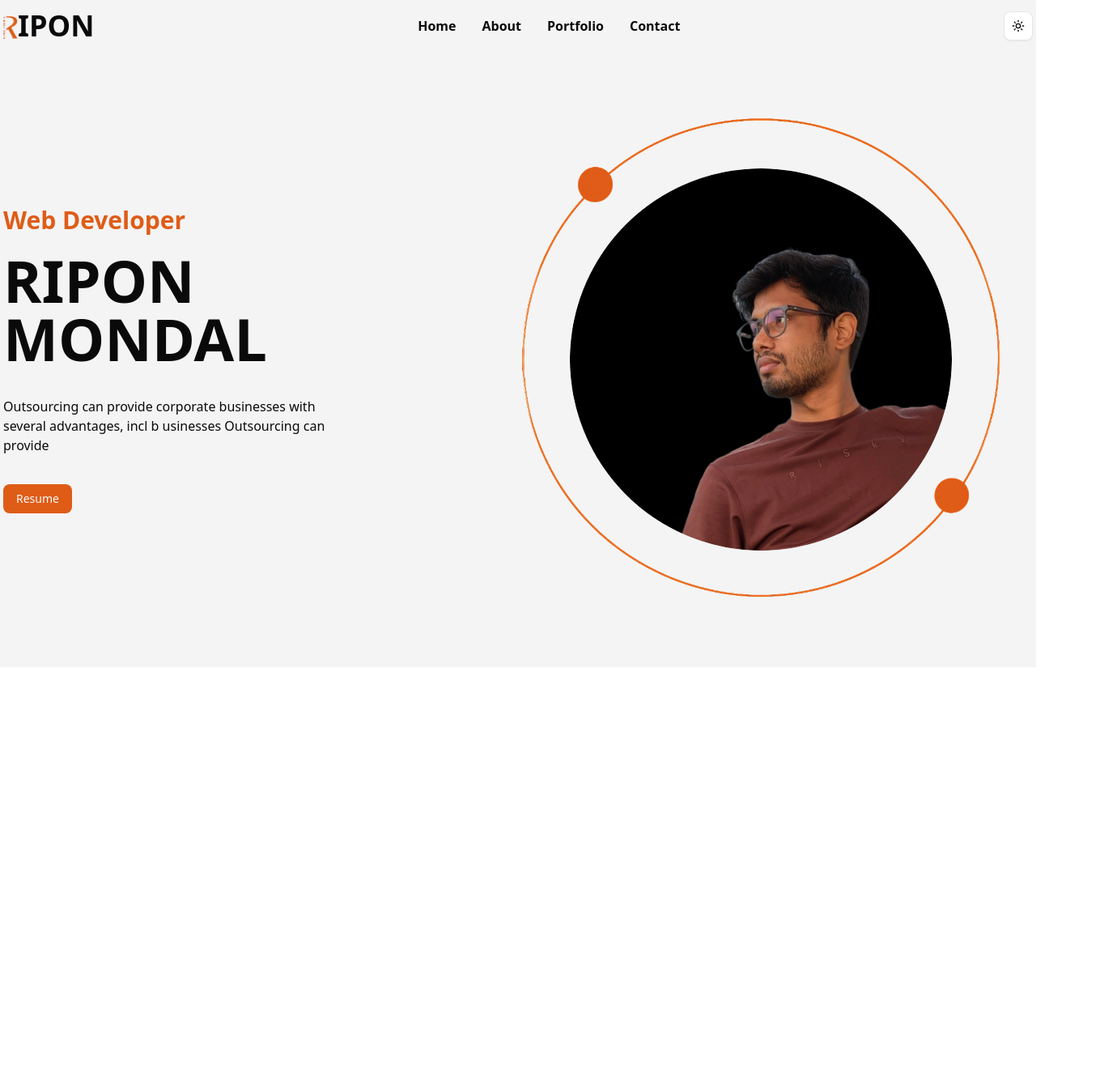
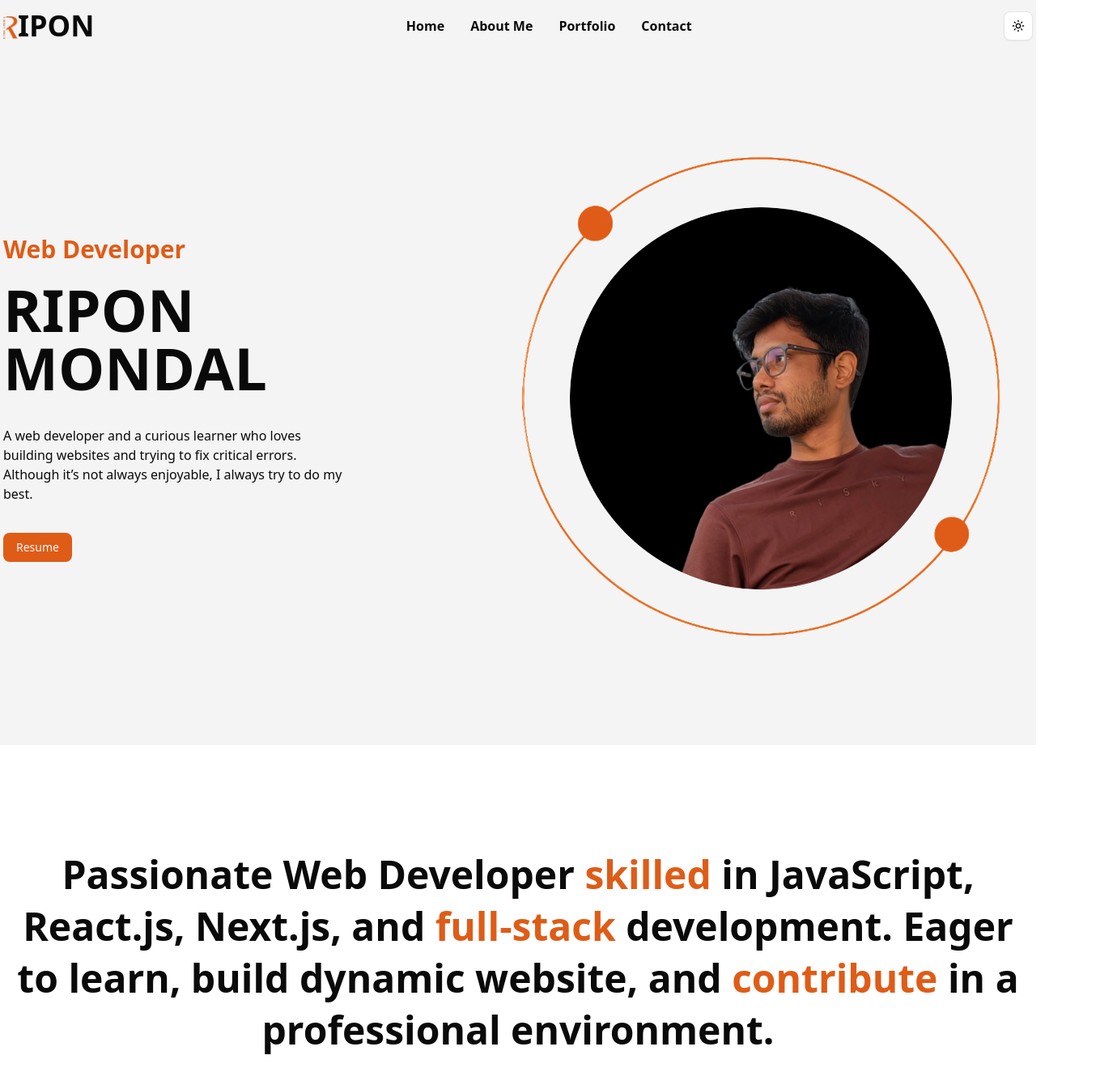
Before and after one commit to riponmondalbd/portfolio, a Next.js app: page / in a window 1280 px wide. Shown: the top 1340 px of the page at 81% size, 1359 px wide, since content can reach past the window. Before the commit the page ends 824 px from the top, so only its background shows below. Built offline with nearby package versions, Linux system fonts and the light colour scheme; what tailwindcss-animated would draw is missing.

Commit message:
navbar easy scroll after click, add banner content,about me top section also responsive

```diff
--- a/src/app/layout.tsx
+++ b/src/app/layout.tsx
@@ -25,7 +25,7 @@ export default function RootLayout({
   children: React.ReactNode;
 }>) {
   return (
-    <html lang="en" suppressHydrationWarning>
+    <html lang="en" suppressHydrationWarning className="scroll-smooth">
       <body
         className={`${geistSans.variable} ${geistMono.variable} antialiased`}
       >
@@ -36,7 +36,7 @@ export default function RootLayout({
           disableTransitionOnChange
         >
           <Navbar />
-          <main>{children}</main>
+          <main className="scroll-smooth">{children}</main>
         </ThemeProvider>
       </body>
     </html>
--- a/src/app/page.tsx
+++ b/src/app/page.tsx
@@ -1,9 +1,11 @@
+import AboutMe from "@/components/AboutMe/AboutMe";
 import BannerSection from "@/components/Banner/Banner";
 
 export default function Home() {
   return (
     <div>
       <BannerSection />
+      <AboutMe />
     </div>
   );
 }
--- /dev/null
+++ b/src/components/AboutMe/AboutMe.tsx
@@ -0,0 +1,20 @@
+export default function AboutMe() {
+  return (
+    <div
+      id="about"
+      className="max-w-7xl mx-auto scroll-mt-20  duration-1000 px-1"
+    >
+      <div>
+        <h1 className="text-center py-10 md:py-32 text-4xl md:text-5xl font-semibold md:leading-16 ">
+          Passionate Web Developer{" "}
+          <span className="text-[#DF5C17]">skilled</span> in JavaScript,
+          React.js, Next.js, and{" "}
+          <span className="text-[#DF5C17]">full-stack</span> development. Eager
+          to learn, build dynamic website, and{" "}
+          <span className="text-[#DF5C17]">contribute</span> in a professional
+          environment.
+        </h1>
+      </div>
+    </div>
+  );
+}
--- a/src/components/Banner/Banner.tsx
+++ b/src/components/Banner/Banner.tsx
@@ -7,7 +7,7 @@ import { Button } from "../ui/button";
 export default function BannerSection() {
   return (
     <div className="bg-[#f4f4f4] dark:bg-black">
-      <div className="max-w-7xl mx-auto px-1 py-10 md:py-20">
+      <div className="max-w-7xl mx-auto px-1 py-10 md:py-32">
         <div className="flex flex-col-reverse md:flex-row items-center justify-between">
           {/* left side content */}
           <div className="w-full space-y-5 text-center md:text-left">
@@ -16,8 +16,9 @@ export default function BannerSection() {
               Ripon <br /> Mondal
             </h1>
             <p className="xl:w-2/3 py-4">
-              Outsourcing can provide corporate businesses with several
-              advantages, incl b usinesses Outsourcing can provide
+              A web developer and a curious learner who loves building websites
+              and trying to fix critical errors. Although it’s not always
+              enjoyable, I always try to do my best.
             </p>
             <Link
               href={
@@ -37,7 +38,7 @@ export default function BannerSection() {
               height={600}
               src={RoundedImage}
               alt="rounded background"
-              className="animate-spin hidden xl:block animate-infinite animate-duration-[35000ms]"
+              className="animate-spin hidden xl:block animate-infinite animate-duration-[50000ms]"
             />
             <Image
               width={600}
--- a/src/components/Navbar/Navbar.tsx
+++ b/src/components/Navbar/Navbar.tsx
@@ -54,7 +54,9 @@ export default function Navbar() {
                     key={navData.id}
                     className="font-semibold hover:text-[#DF5C17] duration-300"
                   >
-                    <Link href={navData.link}>{navData.title}</Link>
+                    <Link href={navData.link} scroll={true}>
+                      {navData.title}
+                    </Link>
                   </li>
                 ))}
               </ul>
--- a/src/components/Navbar/Navbardata/NavbarData.ts
+++ b/src/components/Navbar/Navbardata/NavbarData.ts
@@ -6,7 +6,7 @@ export const NavbarData = [
   },
   {
     id: 2,
-    title: "About",
+    title: "About Me",
     link: "#about",
   },
   {
```
Also changed, not shown: 1 other file (tests, documents, lock files or other folders).
